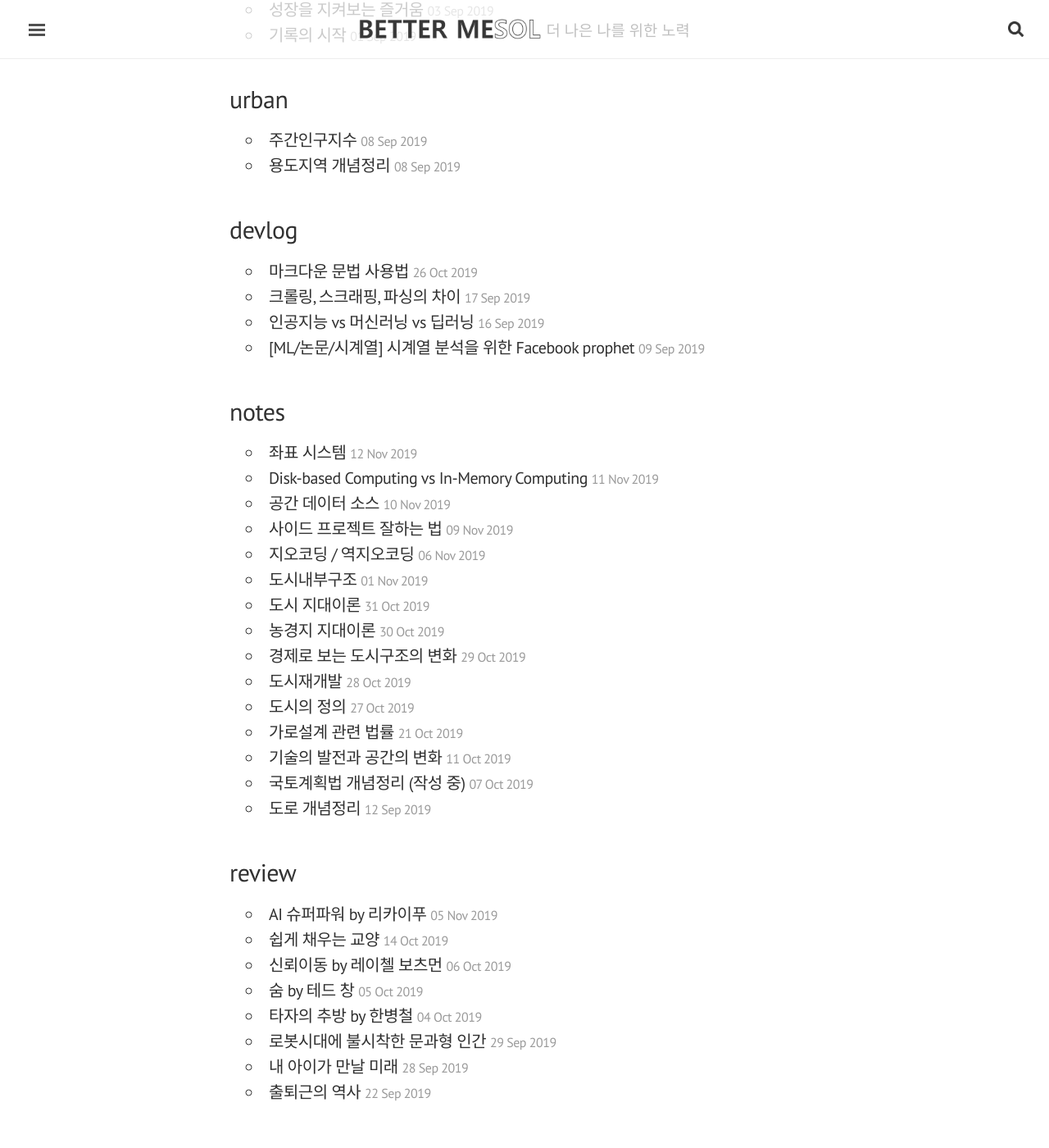
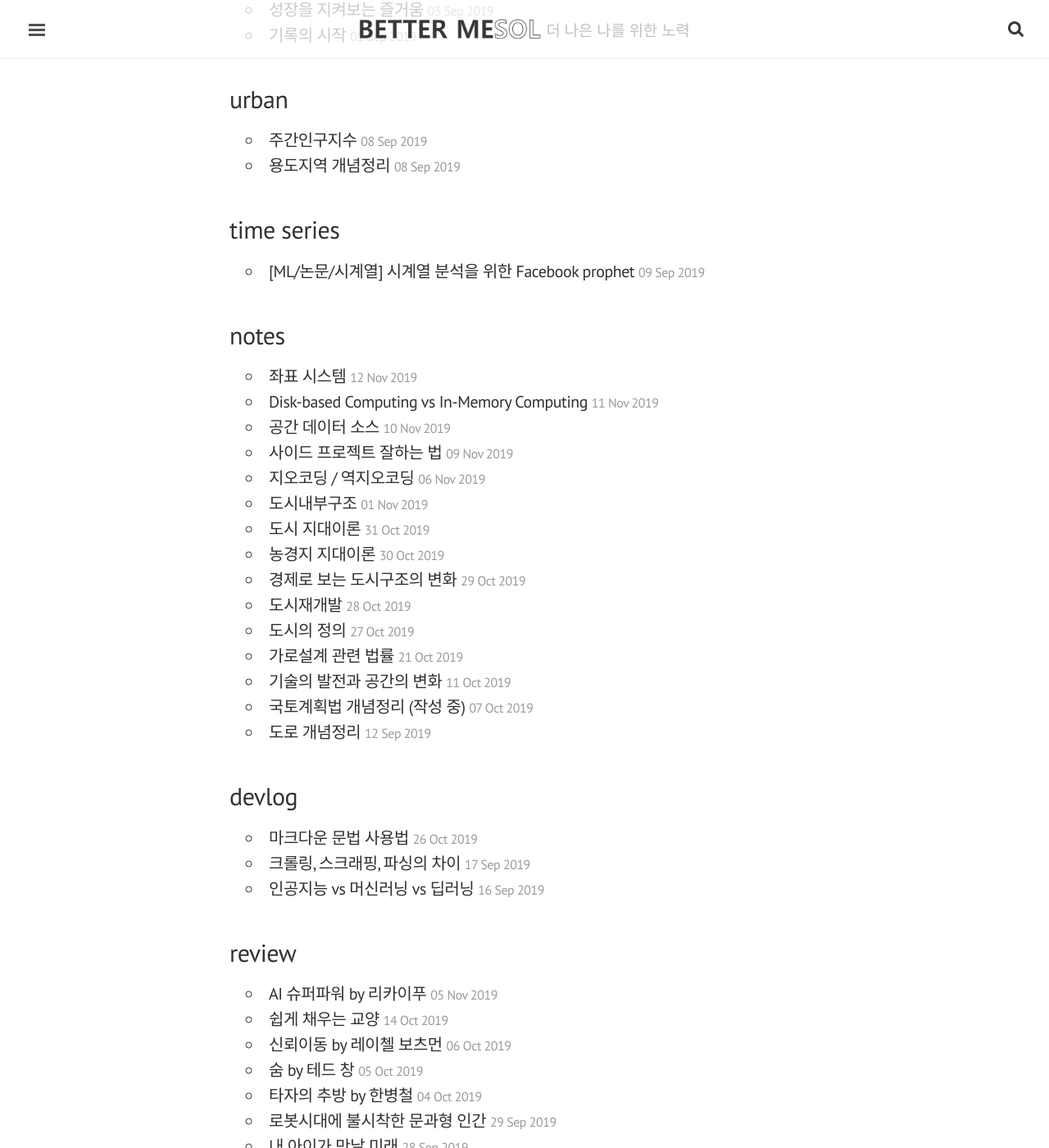
Before and after one commit to bettermesol/bettermesol.github.io, a Jekyll site: the page built from blog/categories.html, in a window 1280 px wide and 1400 px high, scrolled down 400 px. Shown: the whole window at 82% size. Built offline with Jekyll 4.4.1, drawn with Linux system fonts in a browser that asks for light colours; nearby versions of some CDN libraries; some of the changed text lies outside the part shown.

Commit message:
Update 2019-09-09-Facebook-Prophet.md

```diff
--- a/_posts/2019-09-09-Facebook-Prophet.md
+++ b/_posts/2019-09-09-Facebook-Prophet.md
@@ -3,7 +3,7 @@ title: "[ML/논문/시계열] 시계열 분석을 위한 Facebook prophet"
 excerpt: "prophet, 페이스북의 시계열 분석 라이브러리"
 last_modified_at: 2019-09-09T16:20:02-05:00
 categories:
-  - devlog
+  - time series
 tags: [time series, paper, ml, python]
 
 toc : # true
```
